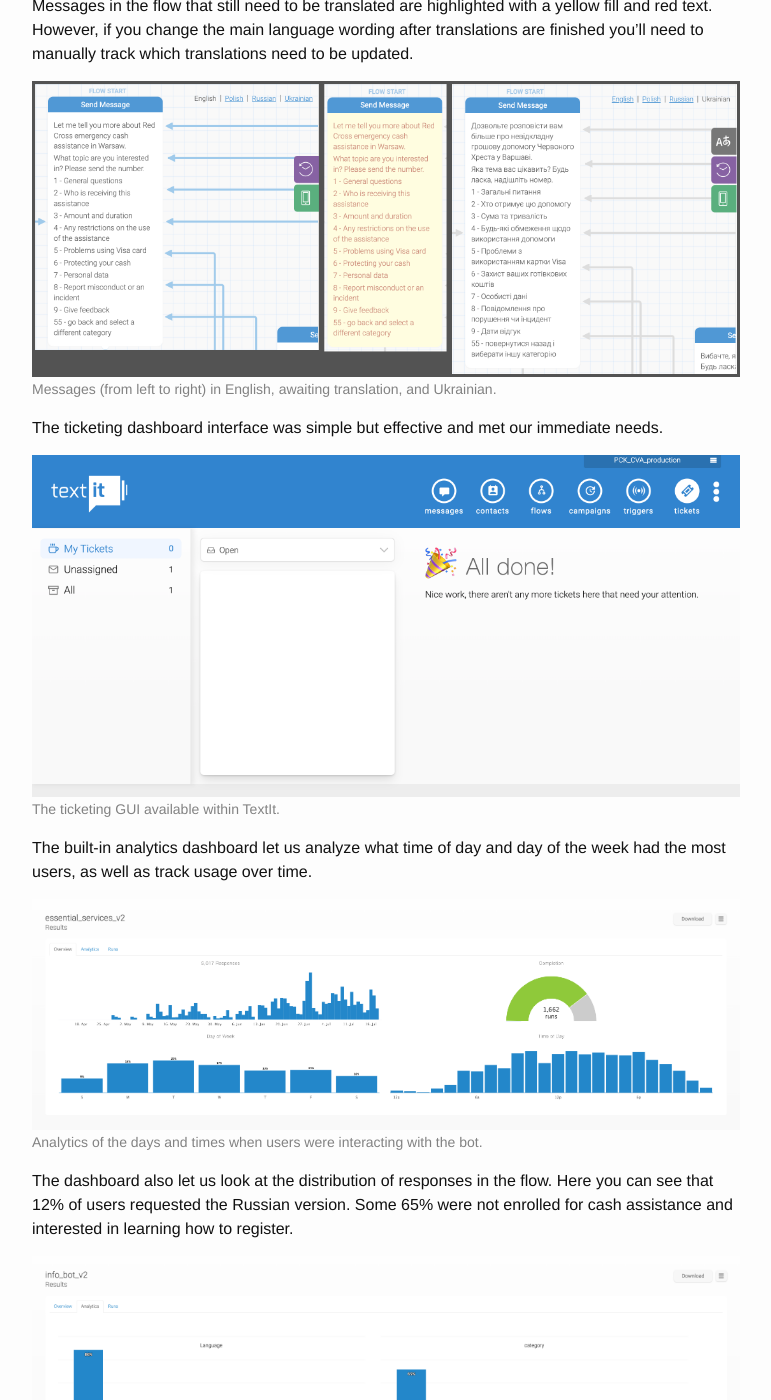
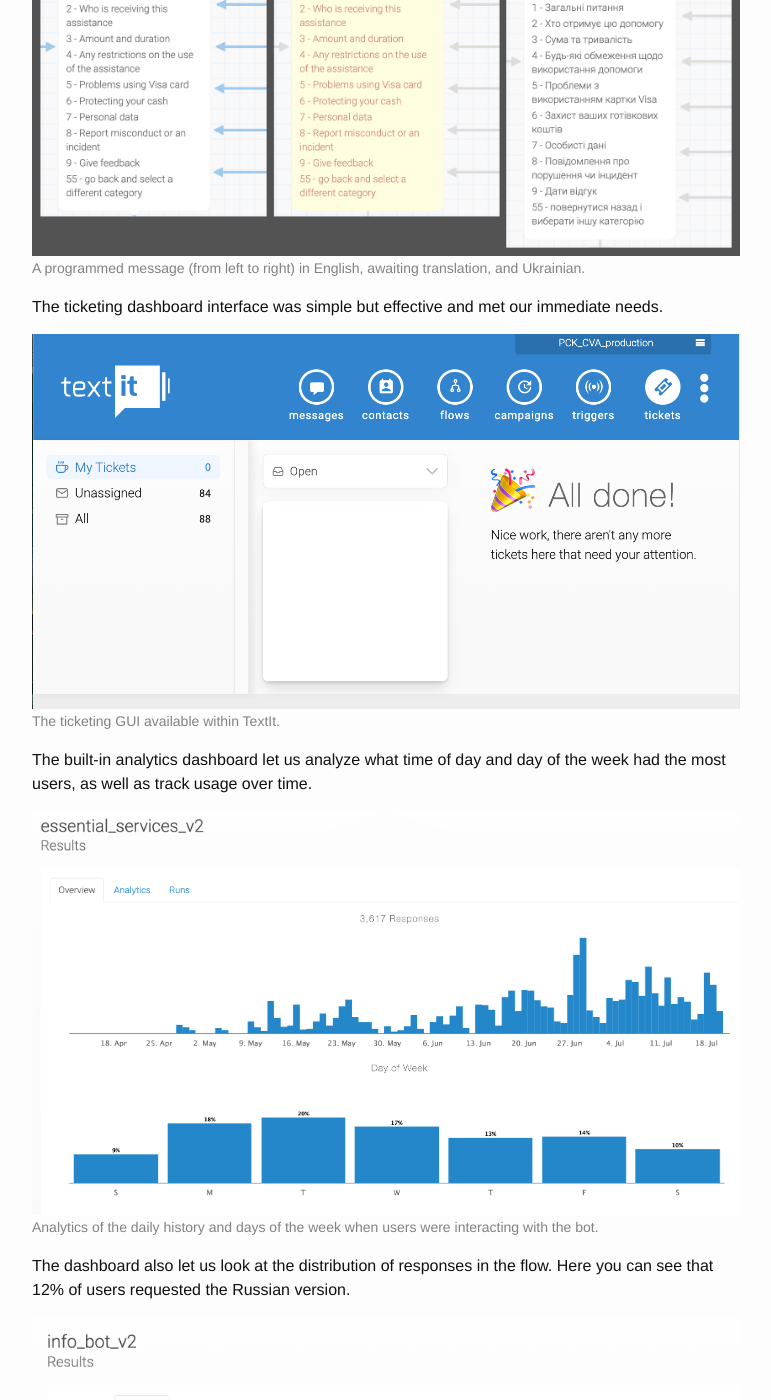
Before and after one commit to AmericanRedCross/americanredcross.github.com, a Jekyll site: the page built from _posts/2022-05-15-textit-for-faq-bot.md, in a window 1280 px wide and 1400 px high, scrolled down 8590 px. Shown: the whole window, without its empty margins (254-1025 px from the left). Built offline with Jekyll 4.4.1, drawn with Linux system fonts in a browser that asks for light colours; some of the changed text lies outside the part shown.

Commit message:
adjusting image size for better viewing

```diff
--- a/_posts/2022-05-15-textit-for-faq-bot.md
+++ b/_posts/2022-05-15-textit-for-faq-bot.md
@@ -54,8 +54,8 @@ In working with my colleagues to organize the information they wanted the chatbo
 
 I started the chatbot flow with a check to see if someone had interacted with it before and set a language preference. If they are a new user then they are asked to set a language. We authored the flow in English and translated it to Polish, Ukrainian, and Russian. After we know their preferred language, the user can choose one of three categories of information. Since a flow can easily get large enough that it is hard to manage within one layout, I split each category out into its own layout.
 
-![screen shot from TextIt showing the opener flow for language preference and category selection](/img/posts/20220515_info-bot-flow.png)
-<br><span class="post-caption">The opening flow that lets a user set their language preference and select a category of interest.</span>
+![screen shot from TextIt showing the language preference selection](/img/posts/20220515_info-bot-flow.png)
+<br><span class="post-caption">The part of the opening flow that lets a user set their language preference.</span>
 
 ![screen shot from TextIt showing the start of the "essential services" category flow](/img/posts/20220515_essential-services-flow.png)
 <br><span class="post-caption">The start of the "essential services" category flow showing topics, questions, and information messages. </span>
@@ -73,7 +73,7 @@ Opening a ticket paused the automated flows and triggered an email alert to the
 To translate the messages, you can toggle the language in the top right of the flow build interface. Messages in the flow that still need to be translated are highlighted with a yellow fill and red text. However, if you change the main language wording after translations are finished you’ll need to manually track which translations need to be updated.
 
 ![screen shots showing how a message in the flow is translated](/img/posts/20220515_translation.png)
-<br><span class="post-caption">Messages (from left to right) in English, awaiting translation, and Ukrainian.</span>
+<br><span class="post-caption">A programmed message (from left to right) in English, awaiting translation, and Ukrainian.</span>
 
 The ticketing dashboard interface was simple but effective and met our immediate needs.
 
@@ -82,13 +82,13 @@ The ticketing dashboard interface was simple but effective and met our immediate
 
 The built-in analytics dashboard let us analyze what time of day and day of the week had the most users, as well as track usage over time.
 
-![screen shot of graphs and charts showing days and times users interacted with the bot](/img/posts/20220515_analytics-1.png)
-<br><span class="post-caption">Analytics of the days and times when users were interacting with the bot.</span>
+![screen shot of graphs and charts showing daily history and days of the week users interacted with the bot](/img/posts/20220515_analytics-1.png)
+<br><span class="post-caption">Analytics of the daily history and days of the week when users were interacting with the bot.</span>
 
-The dashboard also let us look at the distribution of responses in the flow. Here you can see that 12% of users requested the Russian version. Some 65% were not enrolled for cash assistance and interested in learning how to register.
+The dashboard also let us look at the distribution of responses in the flow. Here you can see that 12% of users requested the Russian version.
 
-![screen shot of graphs showing percentage responses for language and category selections](/img/posts/20220515_analytics-2.png)
-<br><span class="post-caption">Analytics of the user choices for language and category selections.</span>
+![screen shot of graphs showing percentage responses for language preference](/img/posts/20220515_analytics-2.png)
+<br><span class="post-caption">Analytics of the user choices for language preference.</span>
 
 ## Future thoughts
 
```
Also changed, not shown: other parts of _posts/2022-05-15-textit-for-faq-bot.md (+1 -1 lines), img/posts/20220515_analytics-1.png, img/posts/20220515_analytics-2.png, img/posts/20220515_info-bot-flow.png, img/posts/20220515_ticket-option.png, img/posts/20220515_ticketing-gui.png, img/posts/20220515_translation.png.
